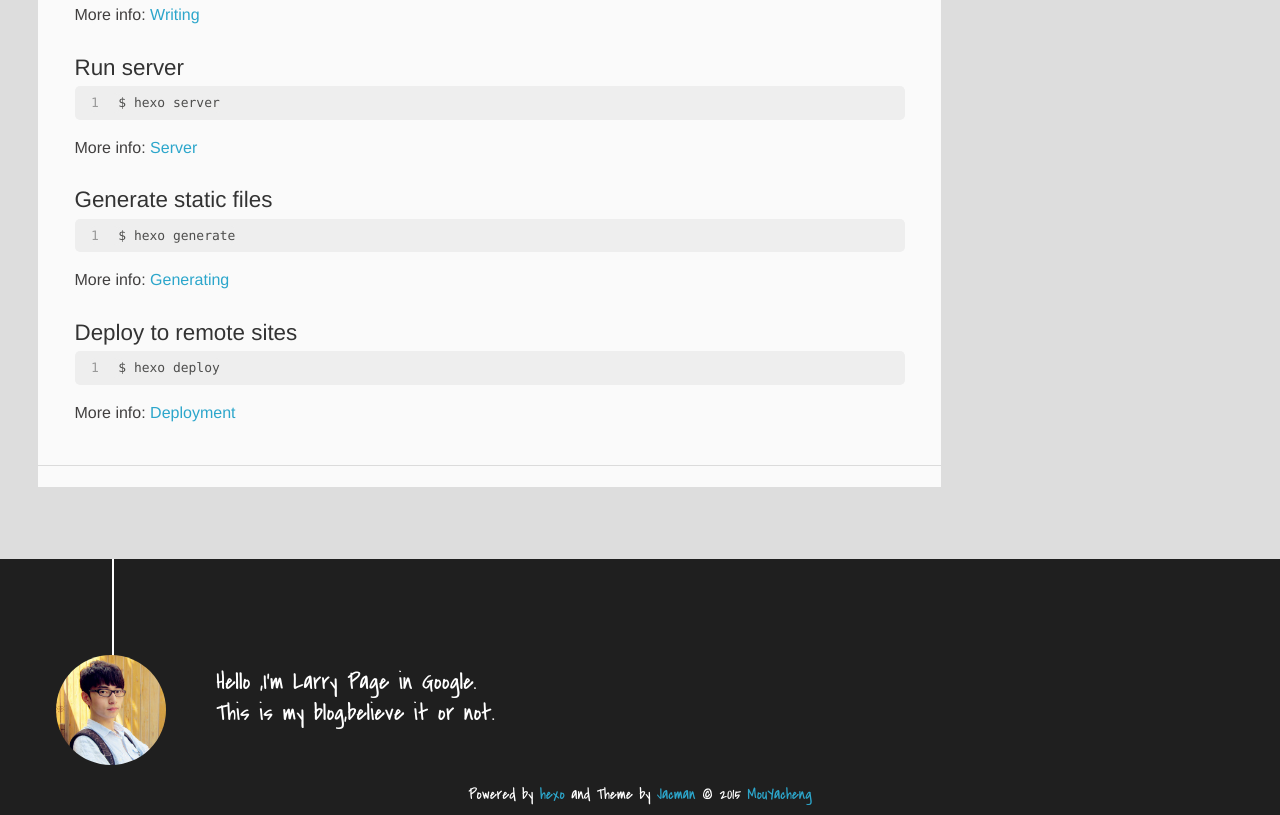
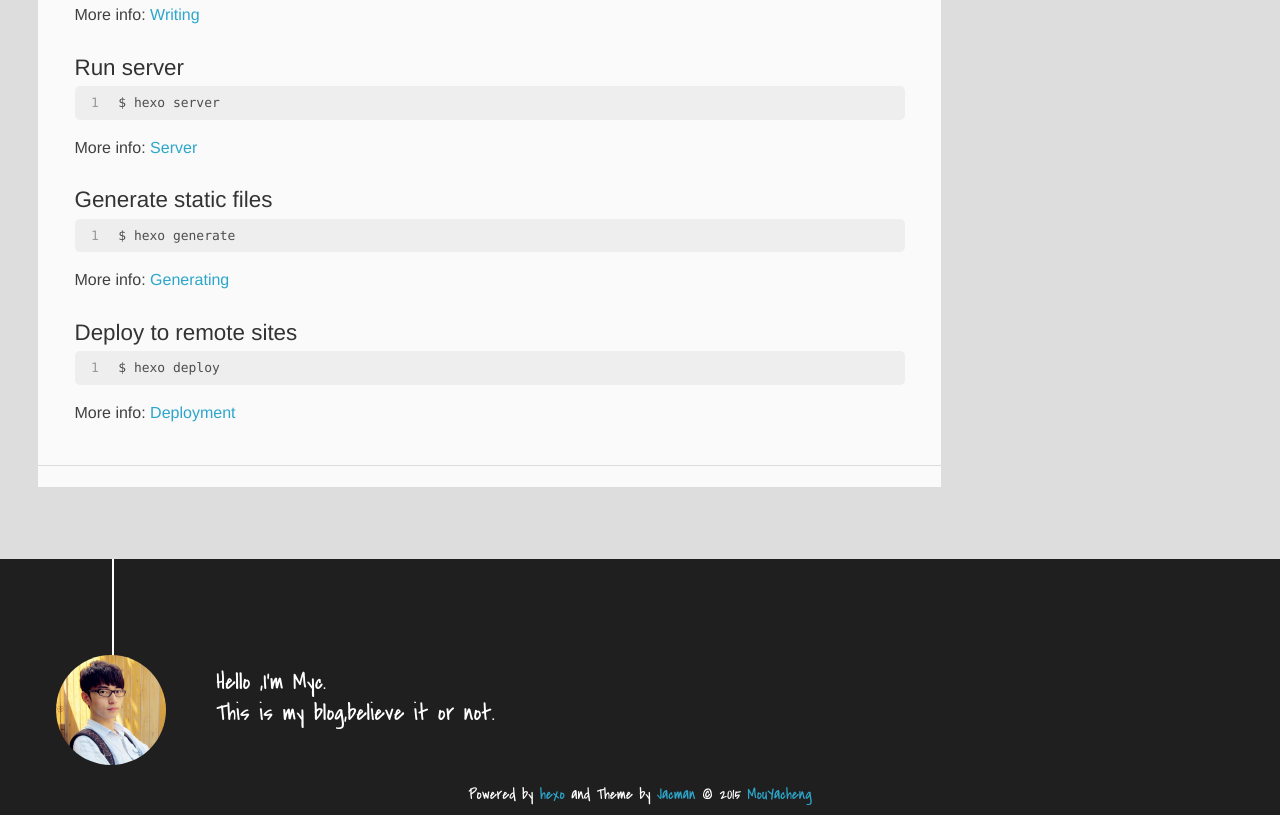
Before and after one commit to HalaMyc/HalaMyc.github.io, a plain HTML site: page index.html in a window 1280 px wide. Shown: the part 598-1413 px from the top of the page. Drawn offline with Linux system fonts and the light colour scheme.

Commit message:
Site updated: 2015-07-20 19:40:30

```diff
--- a/index.html
+++ b/index.html
@@ -183,7 +183,7 @@
 
 
 	<section class="info">
-		<p> Hello ,I&#39;m Larry Page in Google. <br/>
+		<p> Hello ,I&#39;m Myc. <br/>
 			This is my blog,believe it or not.</p>
 	</section>
 
```
Also changed, not shown: 2015/07/20/hello-world/index.html (+1 -1 lines), archives/2015/07/index.html (+1 -1 lines), archives/2015/index.html (+1 -1 lines), archives/index.html (+1 -1 lines), img/author.png (added).
